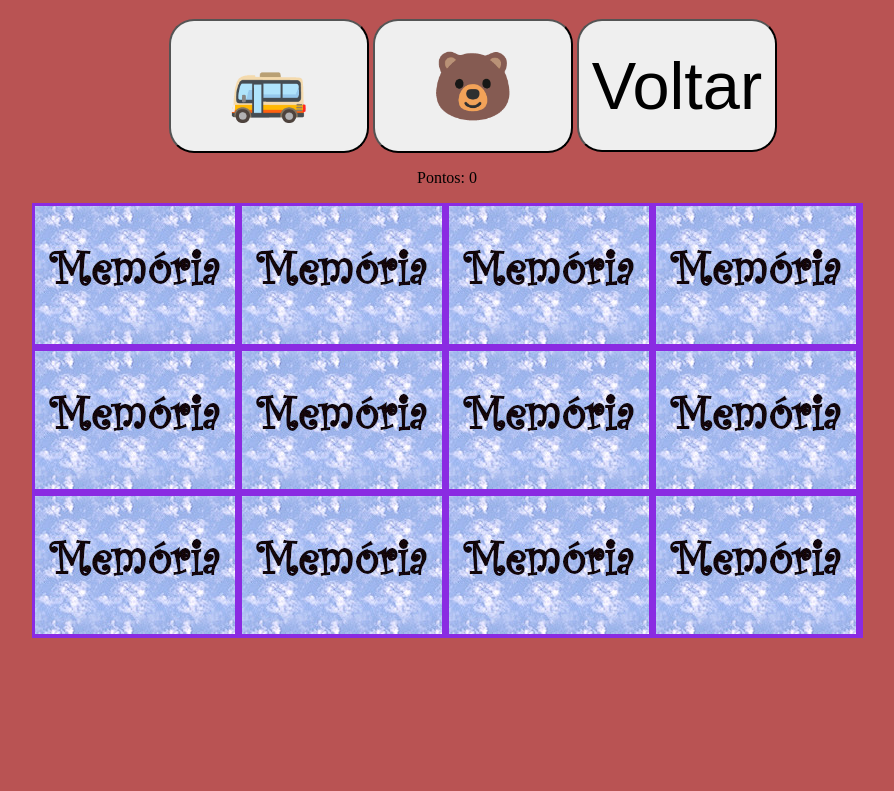
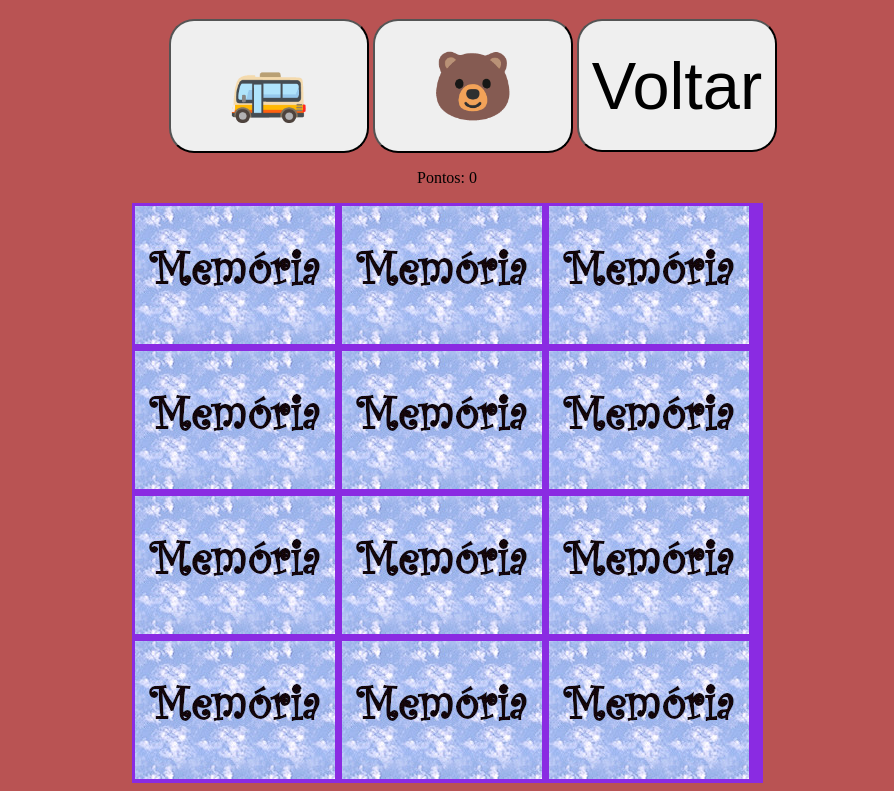
Before and after one commit to franciscotpezzi/meus-netos-A, a plain HTML site: page HTML/jogo_memoria.html in a window 1280 px wide. Shown: the part 61-852 px from the top of the page, without its empty margins (193-1087 px from the left). Before the commit the page ends 800 px from the top, so only its background shows below. Drawn offline with Linux system fonts and the light colour scheme.

Commit message:
atualizando cssmemoria

```diff
--- a/CSS/memoria.css
+++ b/CSS/memoria.css
@@ -16,7 +16,7 @@ h1,p{
 #grade{
     display: flex;
     flex-wrap: wrap;
-    width: 831px;
+    width: 631px;
     margin: auto;
     background-color: blueviolet;
 }
```
